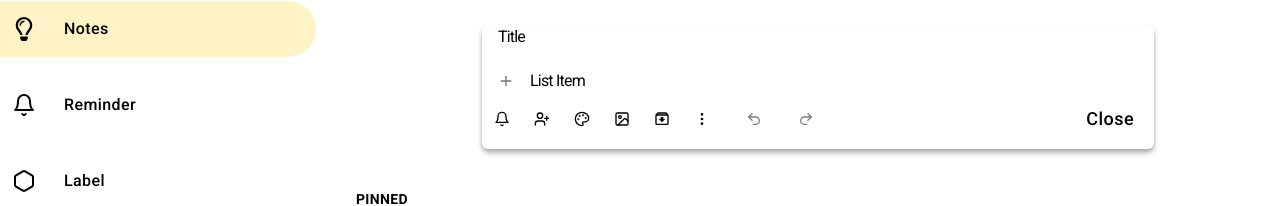
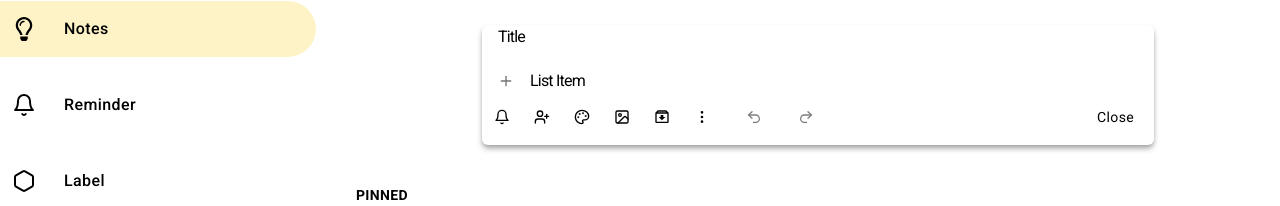
Before and after one commit to Ibidapo-Ayo/ts-google-keep-clone, a React (Vite) app: page / in a window 1280 px wide. Both pictures are taken after a click on the button 986 px from the left and 156 px from the top of the page. Shown: the part 107-313 px from the top of the page. Built offline with nearby package versions, Linux system fonts and the light colour scheme.

Commit message:
Minor UI refactor to the close button

```diff
--- a/src/layout/main/AddTask.tsx
+++ b/src/layout/main/AddTask.tsx
@@ -162,7 +162,7 @@ export const BottomActions = ({setShowEditor, setAddLists, handleShowList, setLi
             completed: false
           }])
         }}>
-          <p className="font-medium tracking-wide text-lg">Close</p>
+          <p className="font-normal tracking-wide text-sm">Close</p>
         </Button>
       </div>
     </div>
```
